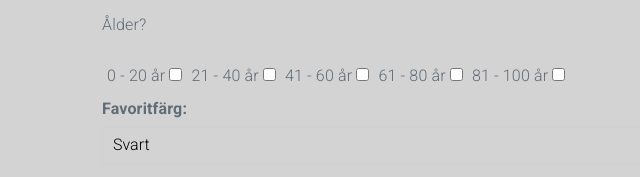
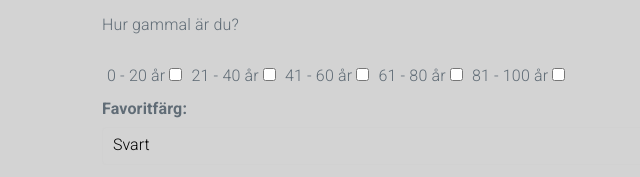
Before and after one commit to ligo2200/CSS-ramverk_test-webbplats, a plain HTML site: page milligram.html in a window 1280 px wide. Shown: the part 1165-1342 px from the top of the page, 0-640 px from the left. Drawn offline with nearby package versions, Linux system fonts and the light colour scheme.

Commit message:
p ändrad i form

```diff
--- a/milligram.html
+++ b/milligram.html
@@ -110,7 +110,7 @@
                         <input type="text" placeholder="Skriv ditt namn här.." id="name">
 
                         <div class="ages">
-                            <p>Ålder?</p>
+                            <p>Hur gammal är du?</p>
                             <label class="label-inline" for="age1">0 - 20 år</label>
                             <input type="checkbox" id="age1" name="age1" value="0 - 20 år">
                             <label class="label-inline" for="age2">21 - 40 år</label>
```
